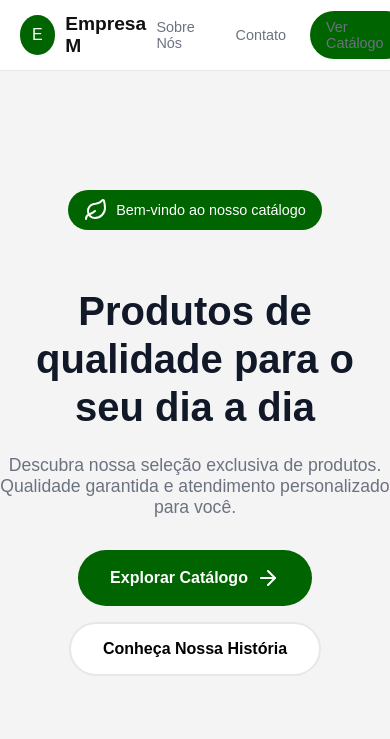
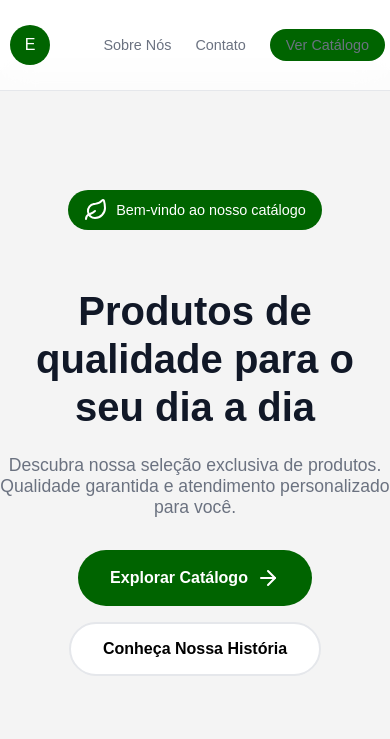
Before and after one commit to bielbritob/HackatownWebTemplate, a PHP site: page / in a window 390 px wide. Shown: the top 739 px of the page. Run offline with PHP 8.4, Linux system fonts and the light colour scheme.

Commit message:
update LandingPage css

```diff
--- a/Landing/style.css
+++ b/Landing/style.css
@@ -27,7 +27,9 @@ body {
     display: flex;
     align-items: center;
     justify-content: space-between;
-    padding: 0 5%;
+    margin-right: 0;
+    margin-left: 0;
+    padding:10px 10px;
     z-index: 999;
 }
 
@@ -44,11 +46,11 @@ body {
 }
 
 /* sumir com o texto do catalogo em celular */
-/*@media (max-width: 768px) {*/
-/*    .logo-box h1 {*/
-/*        display: none !* Ajuste esse valor até ficar do tamanho que você gosta *!*/
-/*    }*/
-/*}*/
+@media (max-width: 768px) {
+    .logo-box h1 {
+        display: none /* Ajuste esse valor até ficar do tamanho que você gosta */
+    }
+}
 
 /* icone igual ao catalogo*/
 .logo-circle {
@@ -61,10 +63,24 @@ body {
     align-items: center;
     justify-content: center; }
 
+@media (max-width: 768px) {
+    .nav-links {
+        display: flex;
+        align-items: center;
+        gap: 24px;
+        margin: 0 auto;
+
+    }
+}
+
 .nav-links {
     display: flex;
     align-items: center;
-    gap: 24px; }
+    gap: 24px;
+    margin-right: 15px;
+
+}
+
 
 .nav-links a {
     text-decoration: none;
```
